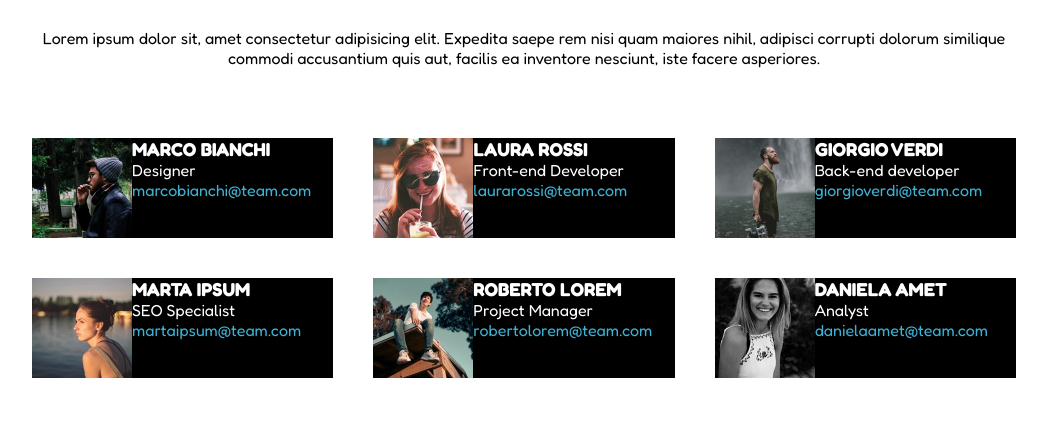
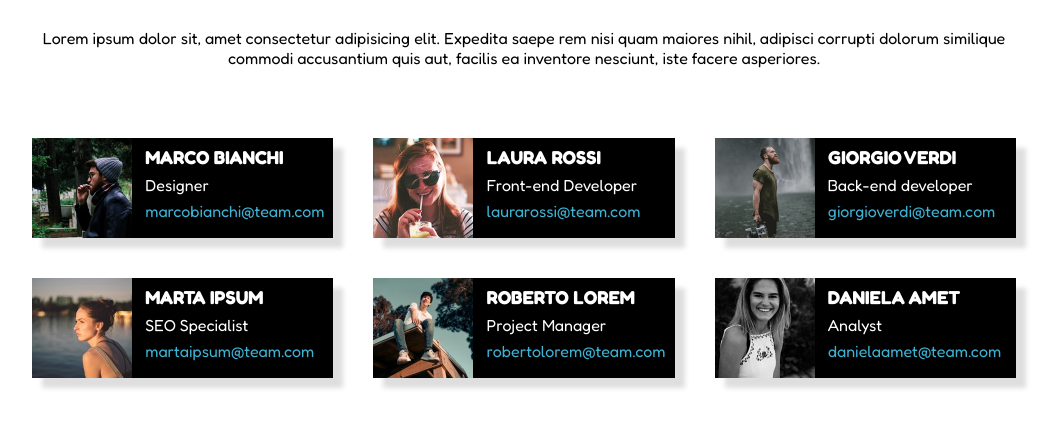
Before and after one commit to RicTieri/html-css-float-cards-2, a plain HTML site: page index.html in a window 1280 px wide. Shown: the part 111-538 px from the top of the page, without its empty margins (116-1174 px from the left). Drawn offline with Linux system fonts and the light colour scheme.

Commit message:
finish card

```diff
--- a/style/style.css
+++ b/style/style.css
@@ -43,16 +43,23 @@ p{
   width: 100%;
   color: white;
   background-color: black;
+  box-shadow: 10px 10px 5px #dedede
 }
 
 .float-card img{
+  margin-right: 10px;
   width: 100px;
   height: 100px;
 }
 
 .detail{
   text-align: left;
-  padding-left: 10px;
+  margin-top: 5px;
+}
+
+h3, span{
+  display: inline-block;
+  padding: 0.2rem;
 }
 
 .blue-print{
```
